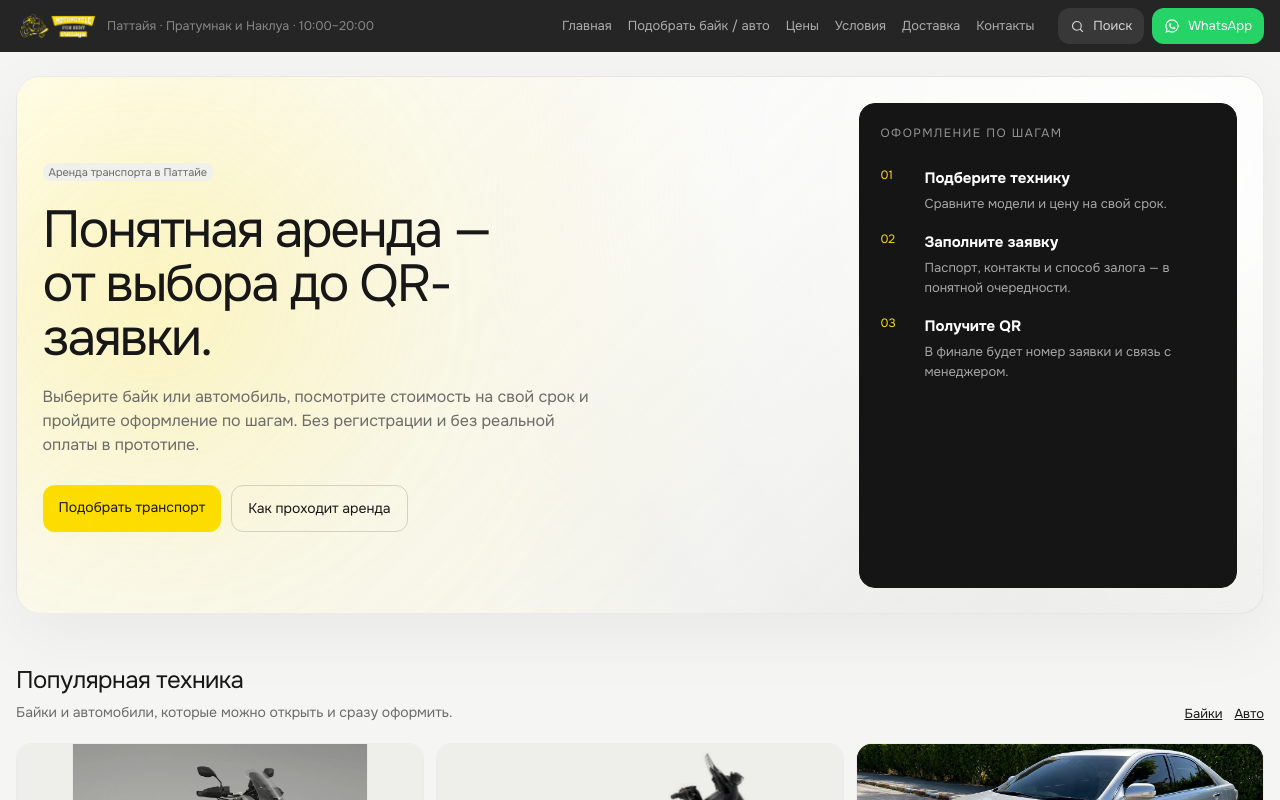
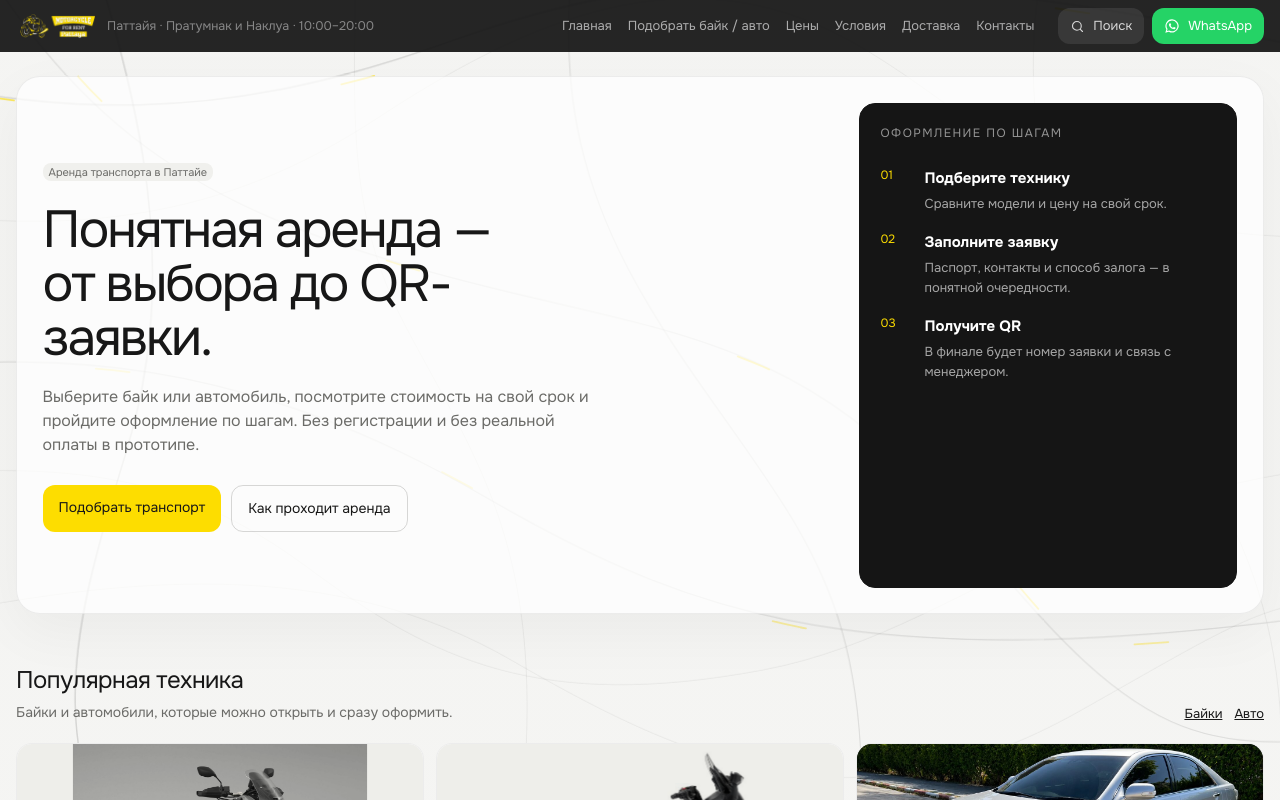
Before and after one commit to altxgroupllc/andreyrent, a Next.js app: page /ru in a window 1280 px wide. Shown: the top 800 px of the page. Built offline with nearby package versions, Linux system fonts and the light colour scheme.

Commit message:
feat: add route map background and booking transitions

```diff
--- a/src/app/[locale]/layout.tsx
+++ b/src/app/[locale]/layout.tsx
@@ -30,7 +30,7 @@ export default async function LocaleLayout({ children, params }: LayoutProps<"/[
   ];
 
   return (
-    <div className="flex min-h-screen flex-col" style={{ background: t.page, color: t.text }}>
+    <div className="flex min-h-screen flex-col" style={{ color: t.text }}>
       <SiteHeader
         locale={locale}
         brandLine={d.brandLine}
--- a/src/app/globals.css
+++ b/src/app/globals.css
@@ -58,52 +58,115 @@ html { -webkit-text-size-adjust: 100%; }
 
 body {
   margin: 0;
+  overflow-x: hidden;
   font-family: var(--font-c2), system-ui, sans-serif;
   background: #F5F5F3;
   color: #171717;
 }
 
+.route-map-background {
+  position: fixed;
+  inset: -8vh -8vw;
+  z-index: 0;
+  pointer-events: none;
+  overflow: hidden;
+  background:
+    linear-gradient(rgba(245,245,243,.94), rgba(245,245,243,.94)),
+    #F5F5F3;
+}
+
+.route-map-svg {
+  width: 116vw;
+  height: 116vh;
+  min-width: 1160px;
+  min-height: 760px;
+  opacity: .82;
+}
+
+.route-map-layer {
+  transform-origin: center;
+  will-change: transform;
+}
+
+.route-map-layer-a {
+  animation: route-map-drift-a 38s ease-in-out infinite alternate;
+}
+
+.route-map-layer-b {
+  animation: route-map-drift-b 48s ease-in-out infinite alternate;
+}
+
+.route-map-road {
+  fill: none;
+  stroke: rgba(23,23,23,.12);
+  stroke-width: 1.15;
+  stroke-linecap: round;
+  stroke-linejoin: round;
+  vector-effect: non-scaling-stroke;
+}
+
+.route-map-road-major {
+  stroke: rgba(23,23,23,.17);
+  stroke-width: 1.45;
+}
+
+.route-map-road-minor {
+  stroke: rgba(23,23,23,.085);
+  stroke-width: .9;
+}
+
+.route-map-accent-layer {
+  opacity: .76;
+}
+
+.route-map-accent {
+  fill: none;
+  stroke: #FDDD00;
+  stroke-width: 1.8;
+  stroke-linecap: round;
+  vector-effect: non-scaling-stroke;
+  stroke-dasharray: 34 330;
+  will-change: stroke-dashoffset;
+}
+
+.route-map-accent-a {
+  animation: route-map-travel 13s linear infinite;
+}
+
+.route-map-accent-b {
+  animation: route-map-travel 17s linear infinite -6s;
+}
+
+.route-map-accent-c {
+  animation: route-map-travel 20s linear infinite -11s;
+  opacity: .58;
+}
+
 .home-hero {
   position: relative;
-  isolation: isolate;
   overflow: hidden;
   padding: clamp(16px, 2vw, 28px);
   border: 1px solid rgba(17,17,17,.07);
   border-radius: 24px;
-  background: linear-gradient(135deg, rgba(255,255,255,.92), rgba(240,240,237,.78));
-  box-shadow: 0 20px 70px rgba(17,17,17,.055);
+  background: rgba(255,255,255,.72);
+  box-shadow: 0 18px 56px rgba(17,17,17,.045);
+  backdrop-filter: blur(1.5px);
+  -webkit-backdrop-filter: blur(1.5px);
 }
 
-.home-hero::before {
-  content: "";
-  position: absolute;
-  inset: -35%;
-  z-index: 0;
-  background:
-    radial-gradient(circle at 28% 45%, rgba(253,221,0,.24) 0, rgba(253,221,0,.08) 18%, transparent 38%),
-    radial-gradient(circle at 76% 32%, rgba(255,255,255,.95) 0, rgba(255,255,255,.36) 20%, transparent 40%),
-    radial-gradient(circle at 68% 76%, rgba(17,17,17,.055) 0, transparent 31%);
-  filter: blur(10px);
-  animation: hero-drift 18s ease-in-out infinite alternate;
+@keyframes route-map-drift-a {
+  from { transform: translate3d(-16px, -8px, 0) rotate(-.25deg); }
+  to { transform: translate3d(20px, 13px, 0) rotate(.2deg); }
 }
 
-.home-hero::after {
-  content: "";
-  position: absolute;
-  inset: 0;
-  z-index: 0;
-  pointer-events: none;
-  opacity: .24;
-  background-image:
-    linear-gradient(rgba(17,17,17,.035) 1px, transparent 1px),
-    linear-gradient(90deg, rgba(17,17,17,.035) 1px, transparent 1px);
-  background-size: 34px 34px;
-  mask-image: linear-gradient(to bottom right, rgba(0,0,0,.72), transparent 76%);
+@keyframes route-map-drift-b {
+  from { transform: translate3d(13px, -10px, 0); }
+  to { transform: translate3d(-18px, 16px, 0); }
 }
 
-@keyframes hero-drift {
-  from { transform: translate3d(-1.5%, -1%, 0) scale(1); }
-  to { transform: translate3d(2%, 1.5%, 0) scale(1.04); }
+@keyframes route-map-travel {
+  from { stroke-dashoffset: 0; }
+  to { stroke-dashoffset: -364; }
 }
 
 /* Prices are compared, not read. Never let the digits reflow. */
@@ -111,6 +174,21 @@ body {
 
 .rail { scrollbar-width: none; -ms-overflow-style: none; }
 .rail::-webkit-scrollbar { display: none; }
+
+@media (max-width: 767px) {
+  .route-map-svg {
+    width: 145vw;
+    height: 122vh;
+    min-width: 920px;
+    opacity: .9;
+  }
+
+  .route-map-layer-a { animation-duration: 25s; }
+  .route-map-layer-b { animation-duration: 31s; }
+  .route-map-accent-a { animation-duration: 9s; }
+  .route-map-accent-b { animation-duration: 12s; }
+  .route-map-accent-c { animation-duration: 14s; }
+}
 
 @media (prefers-reduced-motion: reduce) {
   *, *::before, *::after {
--- a/src/app/layout.tsx
+++ b/src/app/layout.tsx
@@ -1,5 +1,6 @@
 import type { Metadata } from "next";
 import { Onest } from "next/font/google";
+import { RouteBackground } from "@/components/layout/route-background";
 import "./globals.css";
 
 /** Onest — the approved C3 typeface. One modern Cyrillic-native UI face, no mono. */
@@ -23,7 +24,10 @@ export const metadata: Metadata = {
 export default function RootLayout({ children }: LayoutProps<"/">) {
   return (
     <html lang="ru" className={`${onest.variable} h-full antialiased`}>
-      <body className="min-h-full">{children}</body>
+      <body className="min-h-full">
+        <RouteBackground />
+        <div className="relative z-10 min-h-full">{children}</div>
+      </body>
     </html>
   );
 }
--- /dev/null
+++ b/src/components/layout/route-background.tsx
@@ -0,0 +1,34 @@
+export function RouteBackground() {
+  return (
+    <div className="route-map-background" aria-hidden="true">
+      <svg
+        viewBox="0 0 1600 1000"
+        preserveAspectRatio="xMidYMid slice"
+        className="route-map-svg"
+        role="presentation"
+      >
+        <g className="route-map-layer route-map-layer-a">
+          <path className="route-map-road route-map-road-major" d="M-90 130 C190 210 370 205 610 120 S1070 20 1690 165" />
+          <path className="route-map-road" d="M40 -80 C180 180 290 280 560 360 S980 420 1170 655 S1420 900 1660 860" />
+          <path className="route-map-road" d="M-120 490 C180 430 405 470 645 610 S1080 820 1700 720" />
+          <path className="route-map-road route-map-road-major" d="M190 -90 C260 130 330 335 260 560 S170 885 290 1090" />
+          <path className="route-map-road" d="M770 -120 C705 160 740 290 875 485 S1080 740 1040 1120" />
+        </g>
+
+        <g className="route-map-layer route-map-layer-b">
+          <path className="route-map-road route-map-road-minor" d="M-120 285 C170 350 345 310 505 205 S835 25 1010 120 S1280 390 1690 315" />
+          <path className="route-map-road route-map-road-minor" d="M-60 760 C240 690 460 680 650 790 S1020 980 1260 845 S1490 700 1690 770" />
+          <path className="route-map-road route-map-road-minor" d="M470 -90 C500 110 445 260 535 430 S710 700 640 1090" />
+          <path className="route-map-road route-map-road-minor" d="M1260 -100 C1170 140 1210 335 1335 500 S1510 800 1460 1100" />
+          <path className="route-map-road route-map-road-minor" d="M-90 600 C170 565 295 590 430 690 S680 845 920 800 S1320 540 1710 585" />
+        </g>
+
+        <g className="route-map-accent-layer">
+          <path className="route-map-accent route-map-accent-a" d="M-90 130 C190 210 370 205 610 120 S1070 20 1690 165" />
+          <path className="route-map-accent route-map-accent-b" d="M40 -80 C180 180 290 280 560 360 S980 420 1170 655 S1420 900 1660 860" />
+          <path className="route-map-accent route-map-accent-c" d="M-120 490 C180 430 405 470 645 610 S1080 820 1700 720" />
+        </g>
+      </svg>
+    </div>
+  );
+}
```
Also changed, not shown: src/components/booking/booking-experience.tsx (+33 -8 lines).
